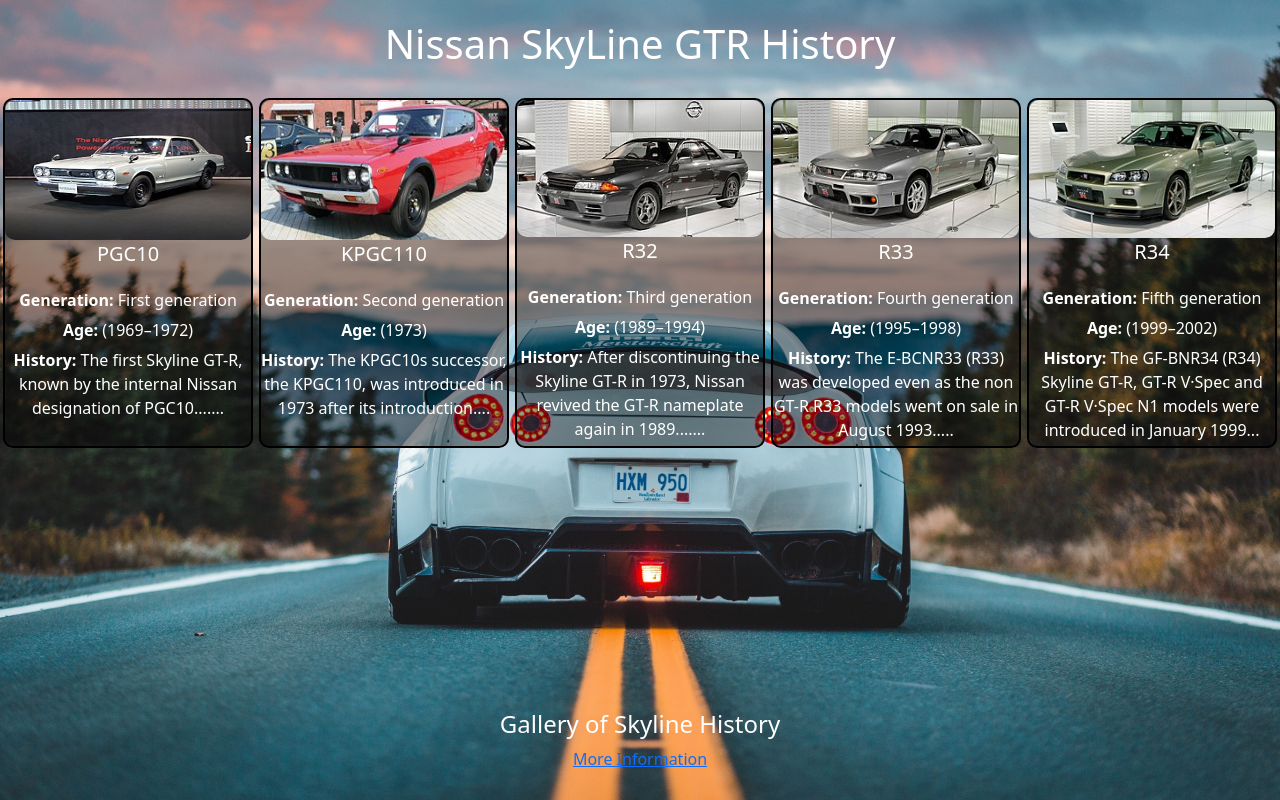
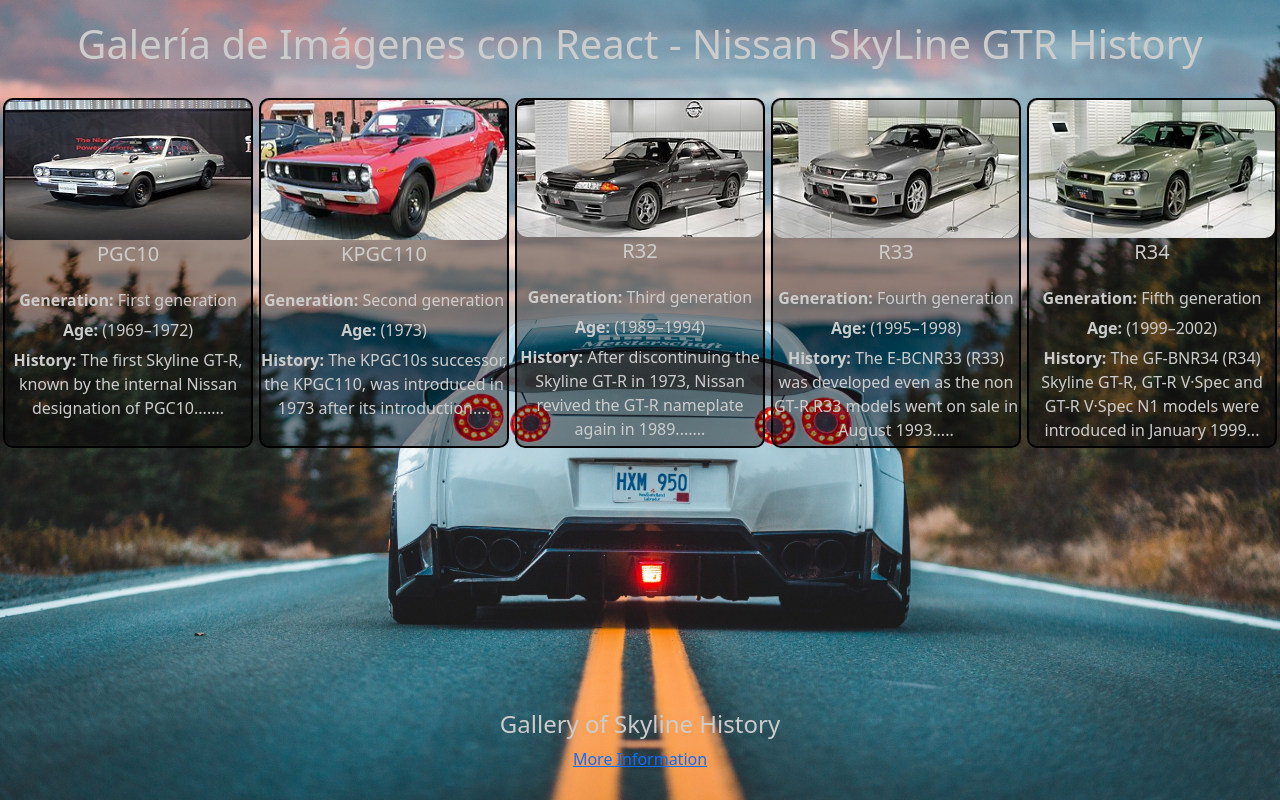
Before and after one commit to sebazzz6/react-gallery, a React (Create React App) app: page / in a window 1280 px wide. Built offline with nearby package versions, Linux system fonts and the light colour scheme.

Commit message:
FIX: review and fix code

```diff
--- a/package.json
+++ b/package.json
@@ -1,6 +1,7 @@
 {
   "name": "react-gallery",
   "version": "0.1.0",
+  "homepage": "https://sebazzz6.github.io/react-gallery/",
   "private": true,
   "dependencies": {
     "@testing-library/jest-dom": "^5.16.5",
@@ -14,6 +15,8 @@
     "web-vitals": "^2.1.4"
   },
   "scripts": {
+    "predeploy": "npm run build",
+    "deploy": "gh-pages -d build",
     "start": "react-scripts start",
     "build": "react-scripts build",
     "test": "react-scripts test",
@@ -36,5 +39,8 @@
       "last 1 firefox version",
       "last 1 safari version"
     ]
+  },
+  "devDependencies": {
+    "gh-pages": "^4.0.0"
   }
 }
--- a/src/App.js
+++ b/src/App.js
@@ -1,6 +1,6 @@
-import Cards from './components/cards.jsx'
+import Cards from './components/Card.jsx'
 import Header from './components/Header.jsx'
-import Footer from './components/foot.jsx'
+import Footer from './components/Footer.jsx'
 import React from 'react'
 import ArrImg from './components/arrInfo.jsx'
 
@@ -9,7 +9,8 @@
   return (
     <div>
       <Header
-        title="Nissan SkyLine GTR History"
+        title="Galería de Imágenes con
+        React - Nissan SkyLine GTR History"
         alignment="center"
         classname="header_title"
       />
--- a/src/index.css
+++ b/src/index.css
@@ -1,7 +1,7 @@
 * {
   margin: 0px;
   padding: 0px;
-  color: #fff;
+  color: #ccc;
 }
 html {
   min-height: 100%;
```
Also changed, not shown: src/components/Card.jsx (renamed from src/components/cards.jsx), src/components/Footer.jsx (renamed from src/components/foot.jsx), 1 other file (tests, documents, lock files or other folders).
